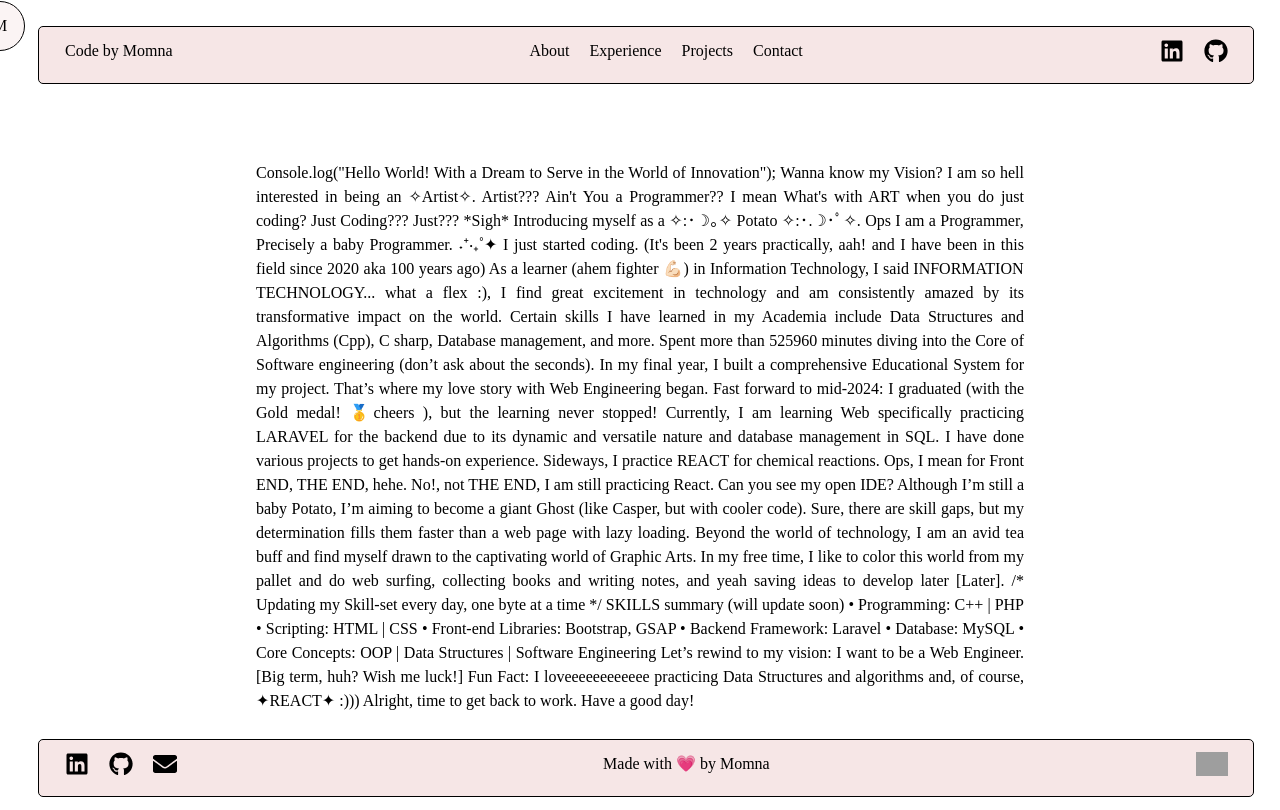
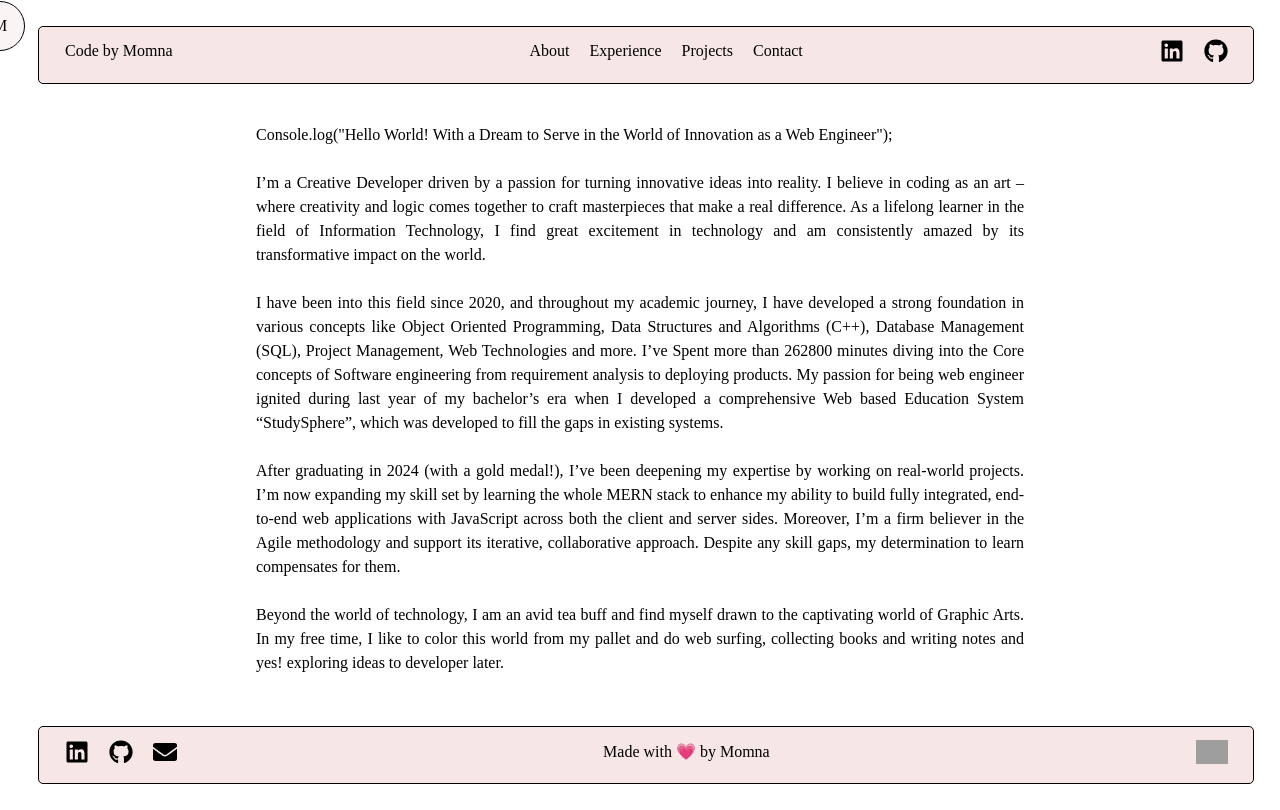
Before and after one commit to MomnaBukhari/momnabatool, a React (Vite) app: page /about in a window 1280 px wide. Shown: the top 810 px of the page. Built offline with nearby package versions, Linux system fonts and the light colour scheme; grey boxes are pictures that could not be loaded.

Commit message:
About page content updated

```diff
--- a/src/components/About.jsx
+++ b/src/components/About.jsx
@@ -11,44 +11,42 @@ function About() {
       <div className="about-page">
         <p>
           Console.log("Hello World! With a Dream to Serve in the World of
-          Innovation"); Wanna know my Vision? I am so hell interested in being
-          an ✧Artist✧. Artist??? Ain't You a Programmer?? I mean What's with ART
-          when you do just coding? Just Coding??? Just??? *Sigh* Introducing
-          myself as a ✧:･☽｡✧ Potato ✧:･.☽･ﾟ✧. Ops I am a Programmer, Precisely a
-          baby Programmer. ˖⁺‧₊˚✦ I just started coding. (It's been 2 years
-          practically, aah! and I have been in this field since 2020 aka 100
-          years ago) As a learner (ahem fighter 💪🏻) in Information Technology, I
-          said INFORMATION TECHNOLOGY... what a flex :), I find great excitement
-          in technology and am consistently amazed by its transformative impact
-          on the world. Certain skills I have learned in my Academia include
-          Data Structures and Algorithms (Cpp), C sharp, Database management,
-          and more. Spent more than 525960 minutes diving into the Core of
-          Software engineering (don’t ask about the seconds). In my final year,
-          I built a comprehensive Educational System for my project. That’s
-          where my love story with Web Engineering began. Fast forward to
-          mid-2024: I graduated (with the Gold medal! 🥇cheers ), but the
-          learning never stopped! Currently, I am learning Web specifically
-          practicing LARAVEL for the backend due to its dynamic and versatile
-          nature and database management in SQL. I have done various projects to
-          get hands-on experience. Sideways, I practice REACT for chemical
-          reactions. Ops, I mean for Front END, THE END, hehe. No!, not THE END,
-          I am still practicing React. Can you see my open IDE? Although I’m
-          still a baby Potato, I’m aiming to become a giant Ghost (like Casper,
-          but with cooler code). Sure, there are skill gaps, but my
-          determination fills them faster than a web page with lazy loading.
-          Beyond the world of technology, I am an avid tea buff and find myself
-          drawn to the captivating world of Graphic Arts. In my free time, I
-          like to color this world from my pallet and do web surfing, collecting
-          books and writing notes, and yeah saving ideas to develop later
-          [Later]. /* Updating my Skill-set every day, one byte at a time */
-          SKILLS summary (will update soon) • Programming: C++ | PHP •
-          Scripting: HTML | CSS • Front-end Libraries: Bootstrap, GSAP • Backend
-          Framework: Laravel • Database: MySQL • Core Concepts: OOP | Data
-          Structures | Software Engineering Let’s rewind to my vision: I want to
-          be a Web Engineer. [Big term, huh? Wish me luck!] Fun Fact: I
-          loveeeeeeeeeeee practicing Data Structures and algorithms and, of
-          course, ✦REACT✦ :))) Alright, time to get back to work. Have a good
-          day!
+          Innovation as a Web Engineer");
+          <br></br>
+          <br></br> I’m a Creative Developer driven by a passion for turning
+          innovative ideas into reality. I believe in coding as an art – where
+          creativity and logic comes together to craft masterpieces that make a
+          real difference. As a lifelong learner in the field of Information
+          Technology, I find great excitement in technology and am consistently
+          amazed by its transformative impact on the world.
+          <br></br>
+          <br></br>
+          I have been into this field since 2020, and throughout my
+          academic journey, I have developed a strong foundation in various
+          concepts like Object Oriented Programming, Data Structures and
+          Algorithms (C++), Database Management (SQL), Project Management, Web
+          Technologies and more. I’ve Spent more than 262800 minutes diving into
+          the Core concepts of Software engineering from requirement analysis to
+          deploying products. My passion for being web engineer ignited during
+          last year of my bachelor’s era when I developed a comprehensive Web
+          based Education System “StudySphere”, which was developed to fill the
+          gaps in existing systems.
+          <br></br>
+          <br></br>
+          After graduating in 2024 (with a gold
+          medal!), I’ve been deepening my expertise by working on real-world
+          projects. I’m now expanding my skill set by learning the whole MERN
+          stack to enhance my ability to build fully integrated, end-to-end web
+          applications with JavaScript across both the client and server sides.
+          Moreover, I’m a firm believer in the Agile methodology and support its
+          iterative, collaborative approach. Despite any skill gaps, my
+          determination to learn compensates for them.
+          <br></br>
+          <br></br>Beyond the world of technology, I am an avid tea buff and
+          find myself drawn to the captivating world of Graphic Arts. In my free
+          time, I like to color this world from my pallet and do web surfing,
+          collecting books and writing notes and yes! exploring ideas to
+          developer later.
         </p>
       </div>
     </>
--- a/src/styling/About.css
+++ b/src/styling/About.css
@@ -1,5 +1,5 @@
 .about-page {
-  padding: 5% 20% 0% 20%;
+  padding: 2% 20% 2% 20%;
   margin: 0%;
   text-align: justify;
   align-items: center;
```
